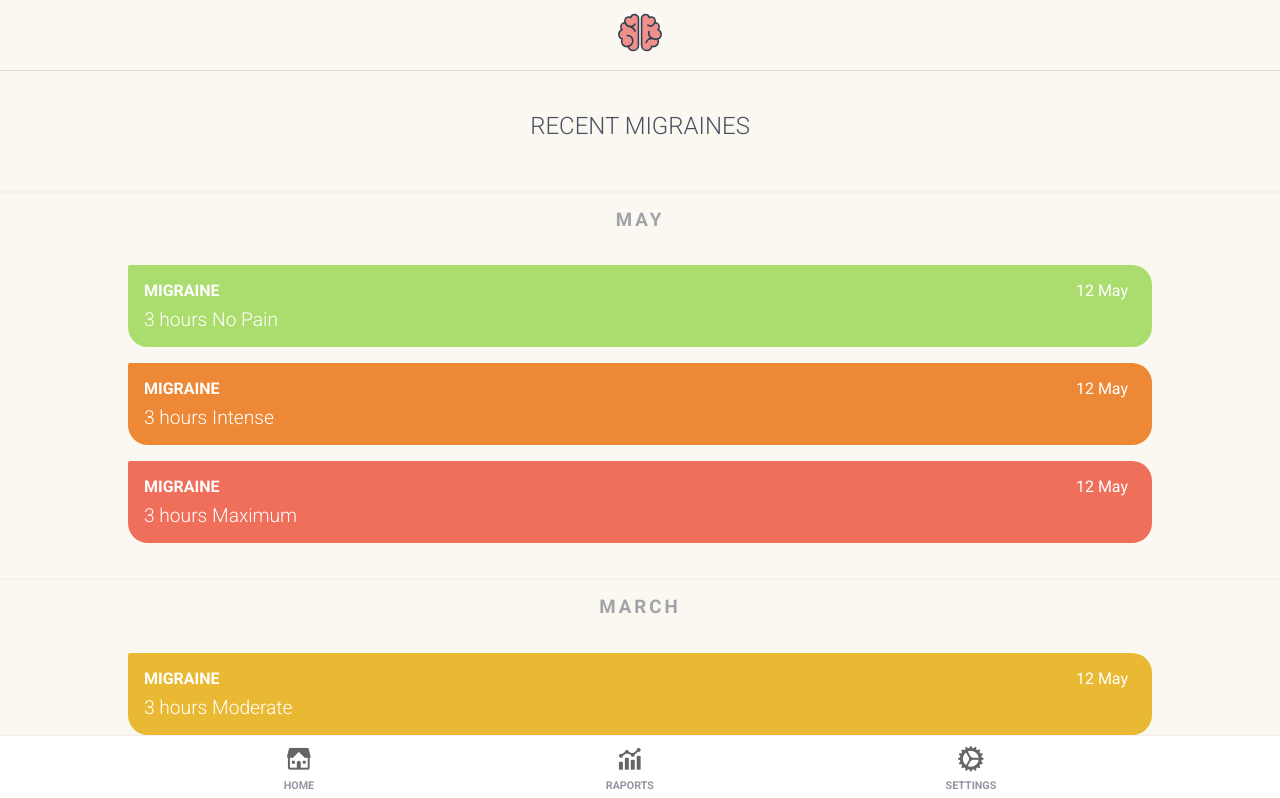
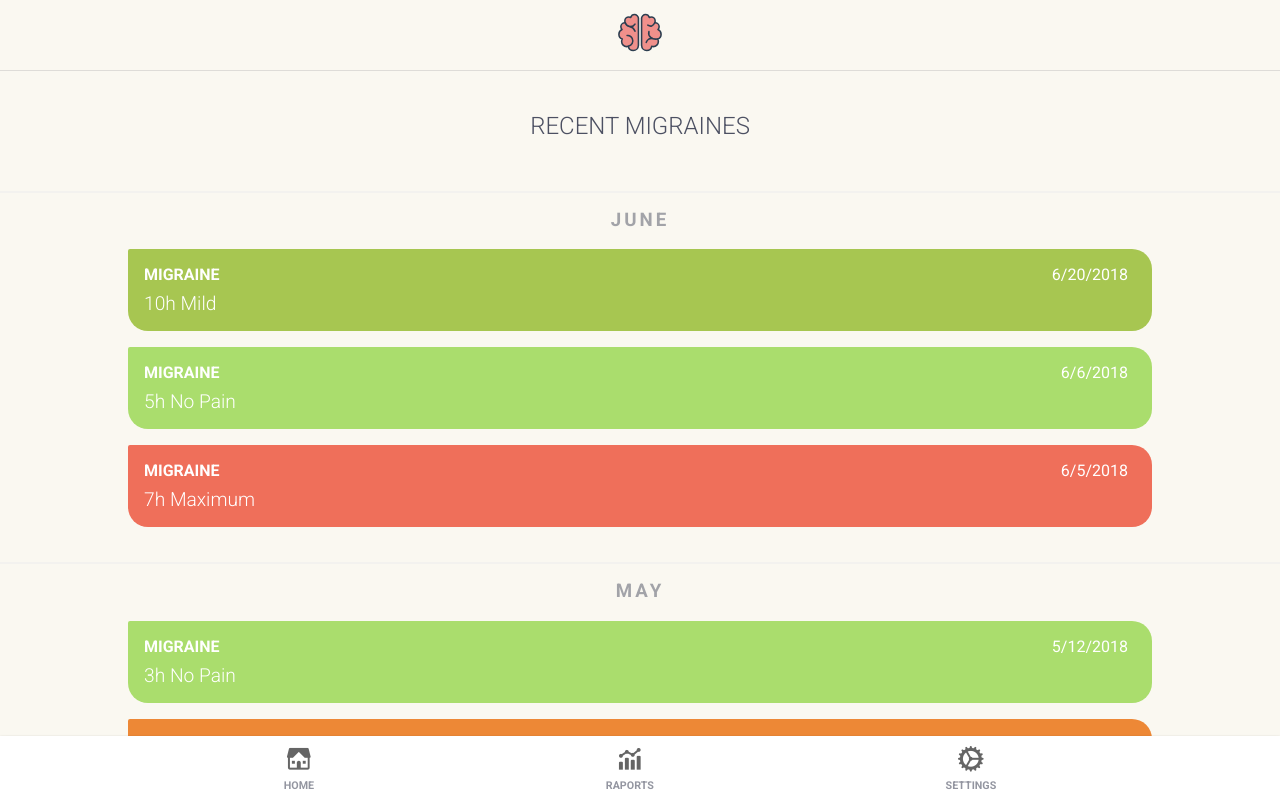
Before and after one commit to jagodarybacka/migraine-app, a React (Create React App) app: page /history in a window 1280 px wide. Shown: the top 798 px of the page. Built offline with nearby package versions, Linux system fonts and the light colour scheme.

Commit message:
History entries loaded form data object

```diff
--- a/src/scenes/history/History.js
+++ b/src/scenes/history/History.js
@@ -29,7 +29,6 @@ const Records = styled.ul`
     list-style-type: none;
 
     li {
-      margin: 0 10%;
       margin-bottom:1rem;
       width: 100%;
     }
@@ -52,62 +51,59 @@ const Divider = (props) => {
 }
 
 const History = () => {
+  // TODO: What date format will front receive?
   const HistoryList = [
     {
       month: "June",
       entries: [
-        { date: "20 June", duration: 10, intensity: 2},
-        { date: "6 June", duration: 5, intensity: 1},
-        { date: "5 June", duration: 7, intensity: 5}
+        { date: new Date('20 June 2018'), duration: 10, intensity: 2},
+        { date: new Date('6 June 2018'), duration: 5, intensity: 1},
+        { date: new Date('5 June 2018'), duration: 7, intensity: 5}
       ]
     },
     {
       month: "May",
       entries: [
-        { date: "12 May", duration: 3, intensity: 1},
-        { date: "10 May", duration: 5, intensity: 4}
+        { date: new Date('12 May 2018'), duration: 3, intensity: 1},
+        { date: new Date('10 May 2018'), duration: 5, intensity: 4}
       ]
     },
     {
       month: "March",
       entries: [
-        { date: "19 March", duration: 3, intensity: 3},
-        { date: "14 March", duration: 7, intensity: 1},
-        { date: "9 March", duration: 5, intensity: 4}
+        { date: new Date('19 March 2018'), duration: 3, intensity: 3},
+        { date: new Date('14 March 2018'), duration: 7, intensity: 1},
+        { date: new Date('9 March 2018'), duration: 5, intensity: 4}
       ]
     }
   ]
+  let index = 0;
+  const records = HistoryList.map(e => {
+    let divider = <li key={index++}><Divider text={e.month}/></li>
+    let entries = e.entries.map(m => {
+      return (
+        <li key={index++}>
+          <RecordCard date={m.date.toLocaleDateString()}
+                      duration={m.duration + "h"}
+                      intensity={m.intensity}/>
+        </li>
+      )
+    })
+    return (
+      <div key={index++} style={{width: '100%'}}>
+        {divider}
+        {entries}
+      </div>
+    )
+  })
+
   return (
     <HistoryComponent >
       <Header />
       <h2>Recent migraines</h2>
       <Records>
-
-        <li>
-          <Divider text="May" />
-        </li>
-        <li>
-        <RecordCard date="12 May" duration="3 hours" intensity="1"/>
-        </li>
-        <li>
-        <RecordCard date="12 May" duration="3 hours" intensity="4"/>
-        </li>
-        <li>
-        <RecordCard date="12 May" duration="3 hours" intensity="5"/>
-        </li>
-        <li>
-          <Divider text="March" />
-        </li>
-        <li>
-        <RecordCard date="12 May" duration="3 hours" intensity="3"/>
-        </li>
-        <li>
-        <RecordCard date="12 May" duration="3 hours" intensity="2"/>
-        </li>
-        <li>
-        <RecordCard date="12 May" duration="3 hours" intensity="1"/>
-        </li>
-        <li>
+        {records}
+        <li key="9999">
           <Divider text="No more entries" />
         </li>
       </Records>
```
